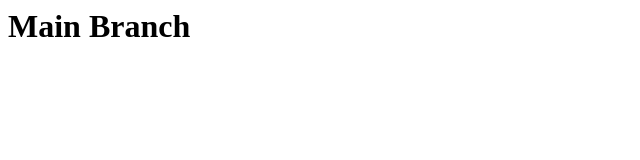
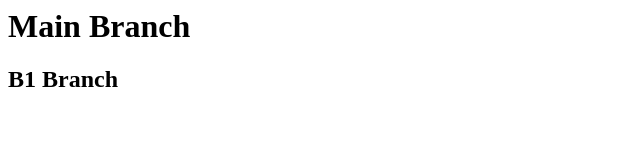
Before and after one commit to jadenisaac2005/EvaluationSCM, a plain HTML site: page index.html in a window 1280 px wide. Shown: the whole page, without its empty margins (0-640 px from the left). Drawn offline with Linux system fonts and the light colour scheme.

Commit message:
edited index.html in b2

```diff
--- a/index.html
+++ b/index.html
@@ -4,5 +4,6 @@
 </head>
 <body>
 <h1>Main Branch</h1>
+<h2>B1 Branch</h2>
 </body>
 </html>
```
